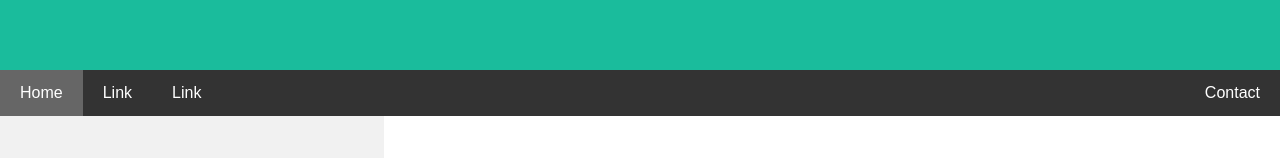
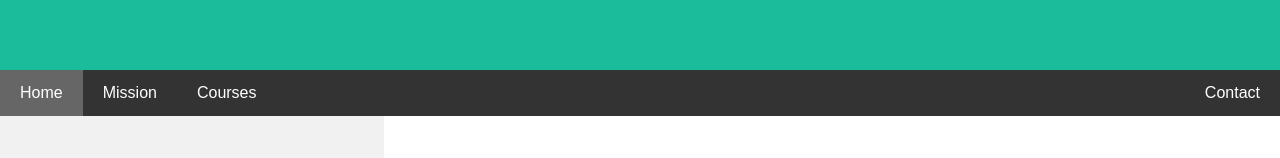
Before and after one commit to Pravinthete/Project, a plain HTML site: page index.html in a window 1280 px wide. Shown: the part 223-381 px from the top of the page. Drawn offline with Linux system fonts and the light colour scheme.

Commit message:
update website

```diff
--- a/index.html
+++ b/index.html
@@ -130,8 +130,8 @@ body {
 
 <div class="navbar">
   <a href="#" class="active">Home</a>
-  <a href="#">Link</a>
-  <a href="#">Link</a>
+  <a href="#">Mission</a>
+  <a href="#">Courses</a>
   <a href="#" class="right">Contact</a>
 </div>
 
```
